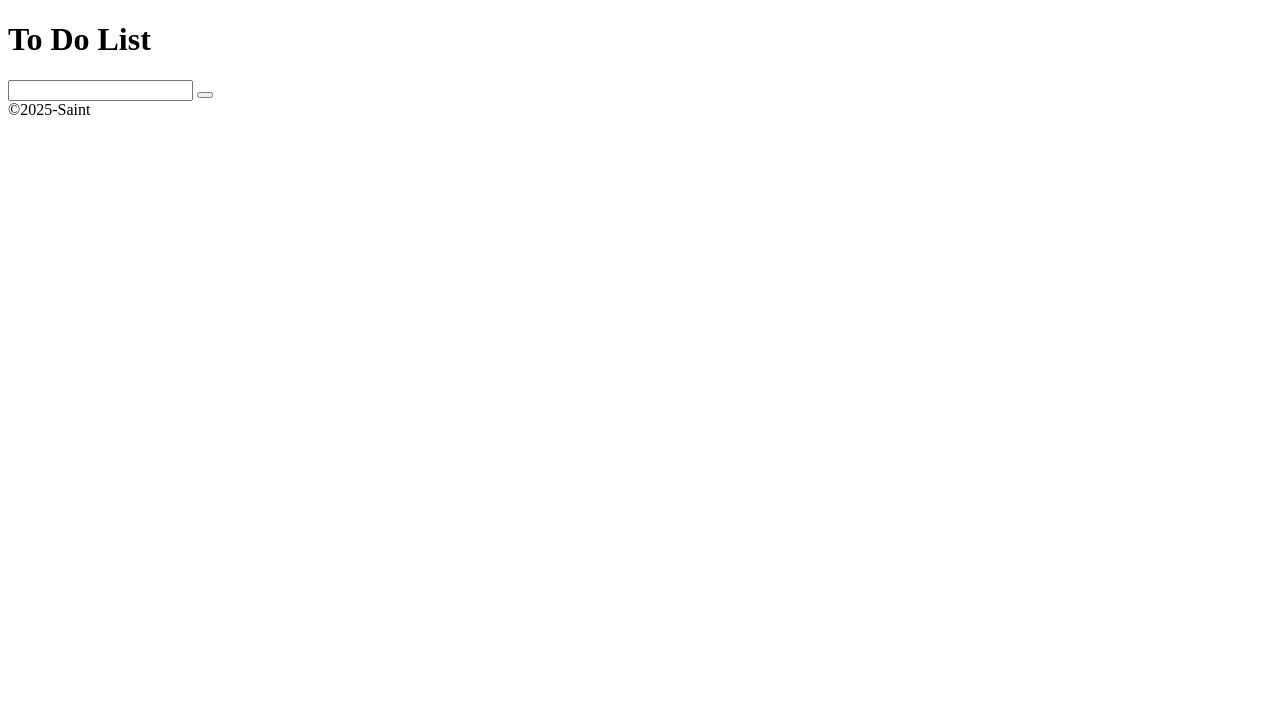
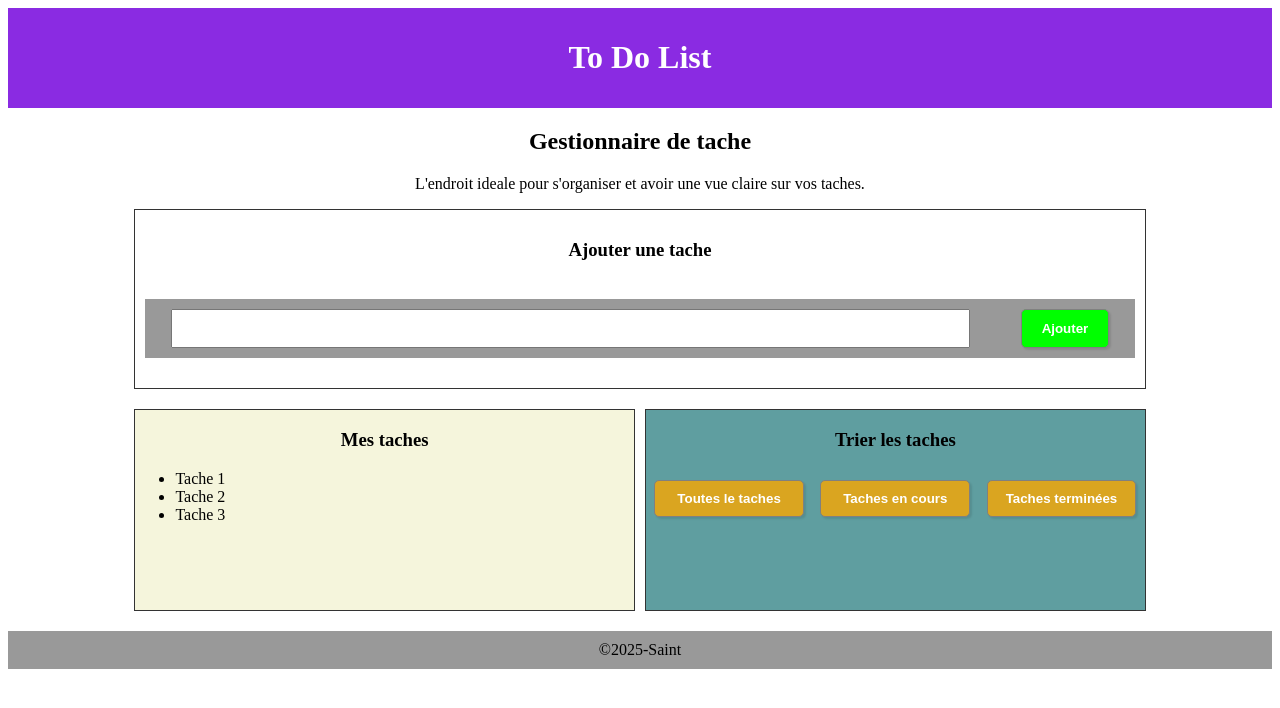
Before and after one commit to muzitoserge/todolist, a plain HTML site: page public/index.html in a window 1280 px wide. Drawn offline with Linux system fonts and the light colour scheme.

Commit message:
Structuration de la page et de son contenu avec du css

```diff
--- a/public/index.html
+++ b/public/index.html
@@ -3,6 +3,7 @@
 <head>
     <meta charset="UTF-8">
     <meta name="viewport" content="width=device-width, initial-scale=1.0">
+    <link rel="stylesheet" href="styles/style.css">
     <title>To-Do-List</title>
 </head>
 <body>
@@ -12,26 +13,40 @@
     </header>
     <!-- Corps du site -->
     <main>
-        <h2></h2>
-        <p></p>
+        <h2>Gestionnaire de tache</h2>
+        <p>L'endroit ideale pour s'organiser et avoir une vue claire sur vos taches.</p>
 
         <!-- Zone d'entrée d'une tache -->
-        <div>
-            <h3></h3>
-            <div>
-                <input type="text">
-                <button></button>
+        <div class="add-box">
+            <h3>Ajouter une tache</h3>
+            <div class="add-zone">
+                <input type="text" id="taskInput">
+                <button id="addBtn" class="cta">Ajouter</button>
             </div>
         </div>
 
         <!-- Zone d'affichage et d'options d'affichage -->
-        <div>
+        <div class="display-zone">
             <!-- Zone d'affichage des taches -->
              <!-- Affichage dynamique -->
-            <div></div>
+            <div id="list-zone">
+                <h3>Mes taches</h3>
+                <ul>
+                    <li>Tache 1</li>
+                    <li>Tache 2</li>
+                    <li>Tache 3</li>
+                </ul>
+            </div>
 
             <!-- Zone d'option d'affichage -->
-            <div></div>
+            <div id="btn-zone">
+                <h3>Trier les taches</h3>
+                <div class="btns-container">
+                <button class="cta">Toutes le taches</button>
+                <button class="cta">Taches en cours</button>
+                <button class="cta">Taches terminées</button>
+                </div>
+            </div>
         </div>
     </main>
     <footer>&copy;2025-Saint</footer>
--- a/public/styles/style.css
+++ b/public/styles/style.css
@@ -0,0 +1,104 @@
+header {
+  background-color: blueviolet;
+  color: #fff;
+  text-align: center;
+  padding: 10px;
+  margin: 0;
+}
+
+footer {
+  background-color: #999;
+  margin: 0;
+  text-align: center;
+  padding: 10px;
+}
+
+main {
+  margin: 20px auto;
+  width: 80%;
+}
+
+.add-box {
+  display: flex;
+  flex-direction: column;
+  border: 1px solid #333;
+  padding: 10px;
+}
+
+h2,
+h3,
+p {
+  text-align: center;
+}
+
+.add-zone {
+  padding: 10px;
+  background-color: #999;
+  display: flex;
+  justify-content: space-around;
+  margin: 20px 0;
+}
+
+#taskInput {
+  width: 80%;
+  padding: 10px;
+  margin-right: 20px;
+}
+
+#addBtn {
+  padding: 10px 20px;
+  background-color: #00ff00;
+}
+
+.cta {
+  background-color: goldenrod;
+  padding: 10px;
+  font-weight: bold;
+  color: #fff;
+  border: 1px solid gray;
+  border-radius: 5px;
+  box-shadow: 2px 2px 2px rgba(0, 0, 0, 0.1);
+}
+
+.cta:hover {
+  filter: contrast(1.5); /* Rend la couleur plus vive */
+}
+
+.cta:active {
+    transform: scale(1.05);
+}
+
+.display-zone {
+  margin-top: 20px;
+  display: flex;
+  justify-content: space-between;
+  gap: 10px;
+  width: 100%;
+}
+
+#list-zone {
+  background-color: beige;
+
+  width: 50%;
+  border: 1px solid #333;
+}
+
+#btn-zone {
+  background-color: cadetblue;
+
+  width: 50%;
+  border: 1px solid #333;
+  height: 200px;
+}
+
+.btns-container {
+  display: flex;
+  justify-content: space-around;
+  align-items: center;
+  padding: 10px 0;
+  width: 100%;
+}
+
+.btns-container button {
+  width: 30%;
+}
```
